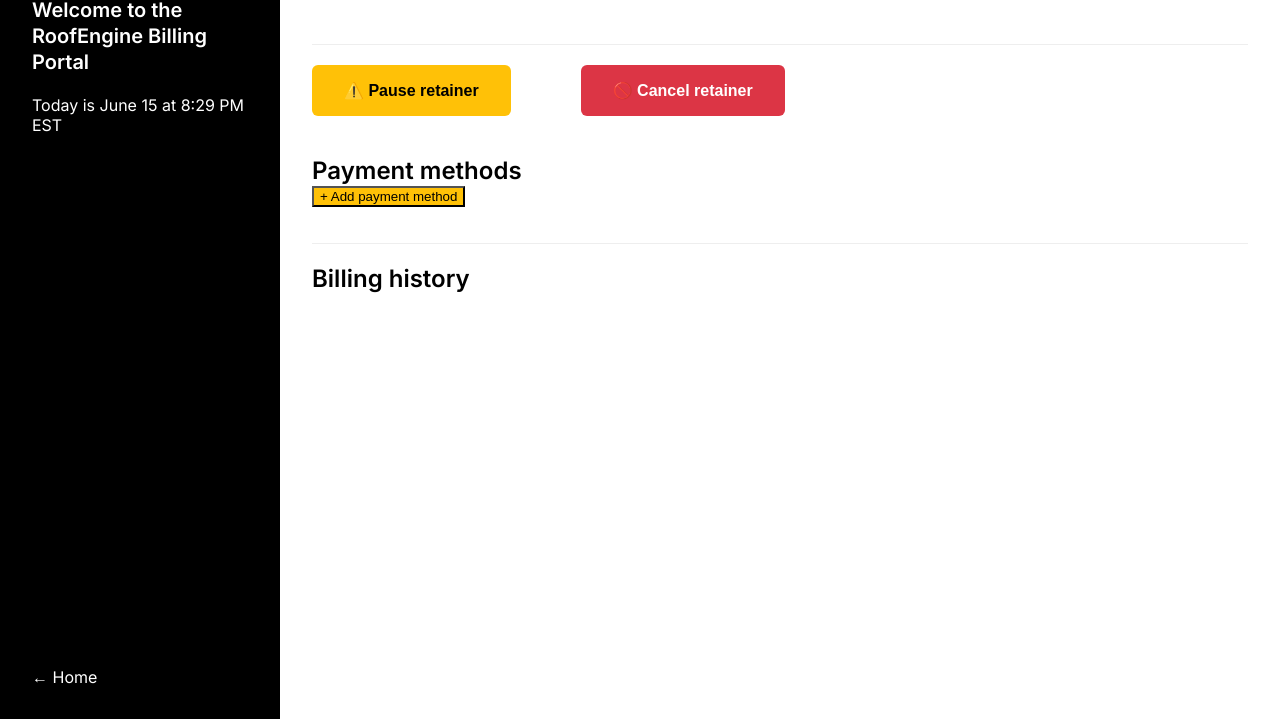
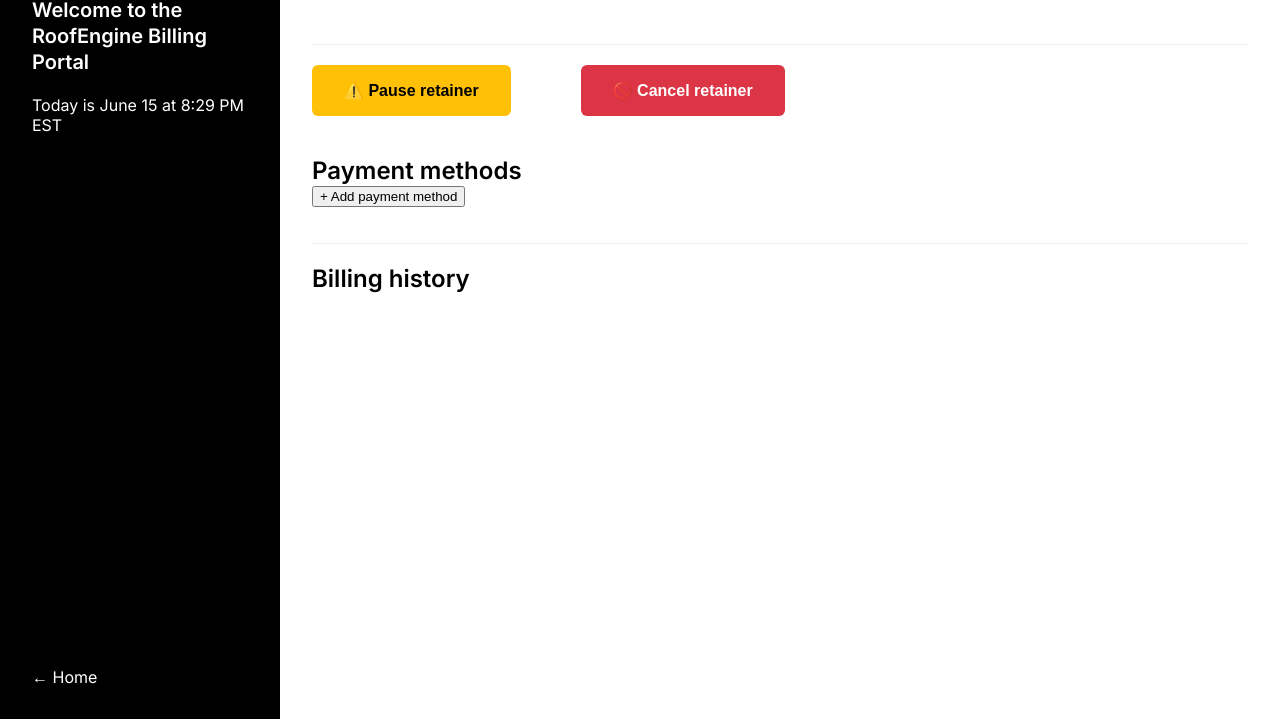
Before and after one commit to alex-roofengine/stripe-netlify-portal, a website: page public/update-details.html in a window 1280 px wide. Shown: the part 81-800 px from the top of the page. Drawn offline with Linux system fonts and the light colour scheme; a script that the page names is missing.

Commit message:
Update update-details.html

```diff
--- a/public/update-details.html
+++ b/public/update-details.html
@@ -129,7 +129,7 @@
     <div class="section">
       <h2>Payment methods</h2>
       <div id="pms"></div>
-      <button id="add-pm" class="btn btn-yellow">+ Add payment method</button>
+      <button id="add-pm" class="btn newpayment">+ Add payment method</button>
       <div id="new-pm-area"></div>
       <p id="pm-message" style="color:#28a745; margin-top:.5em;"></p>
     </div>
```
